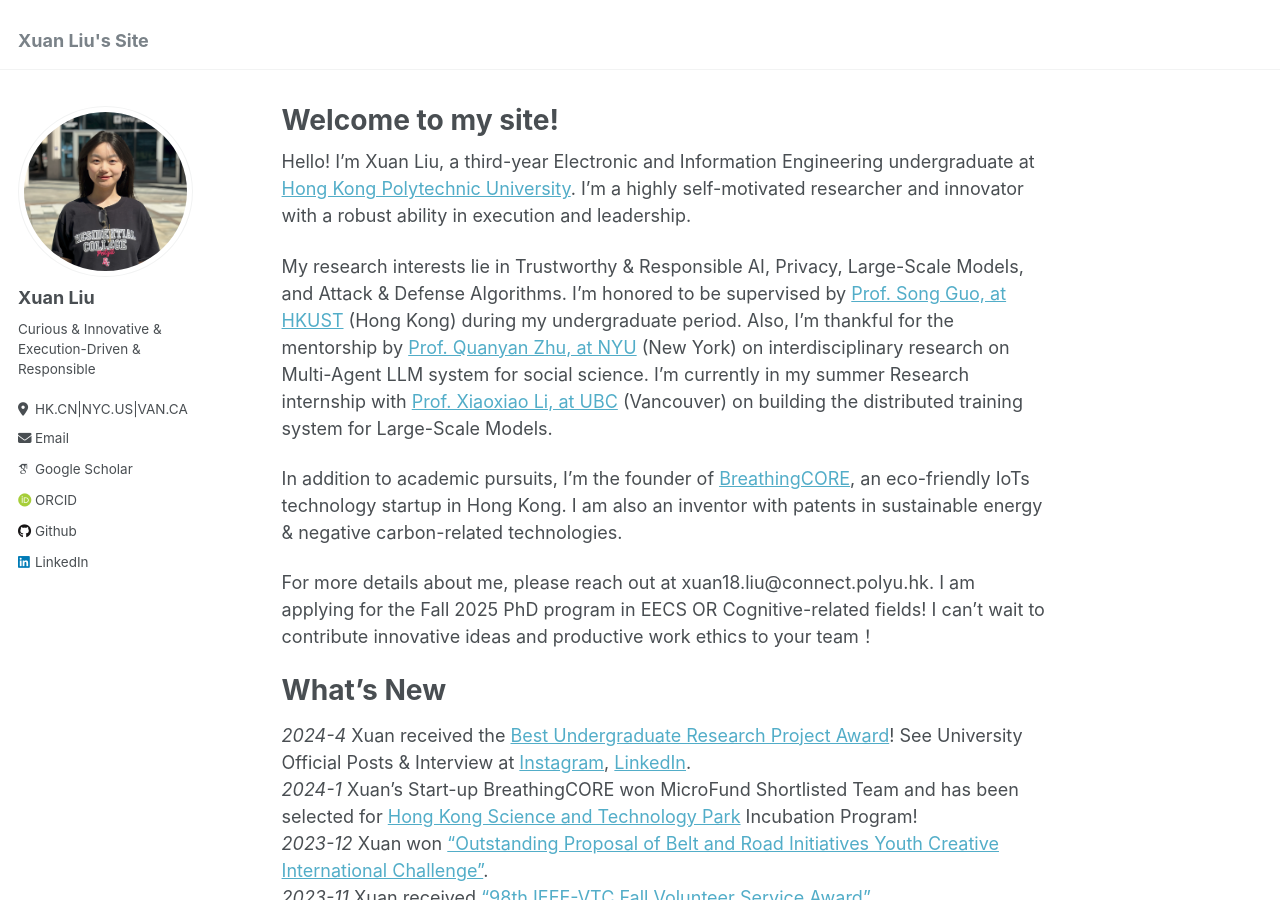
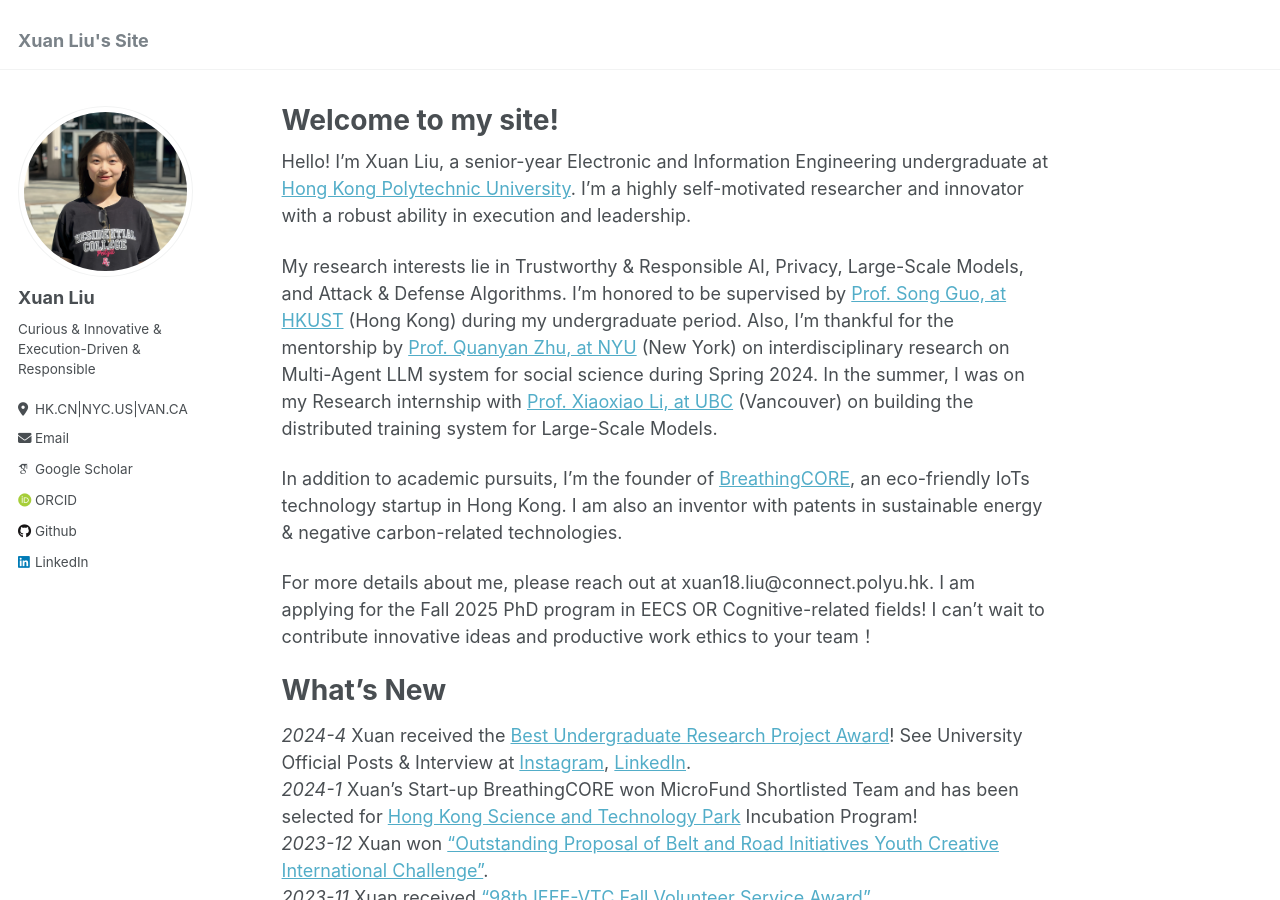
Before and after one commit to XuanL17/XuanL17.github.io, a Jekyll site: the page built from _pages/about.md, in a window 1280 px wide and 900 px high. Built offline with Jekyll 4.4.1, drawn with Linux system fonts in a browser that asks for light colours; some web fonts are replaced.

Commit message:
Update about.md

```diff
--- a/_pages/about.md
+++ b/_pages/about.md
@@ -7,9 +7,9 @@ redirect_from:
   - /about.html
 ---
 
-Hello! I'm Xuan Liu, a third-year Electronic and Information Engineering undergraduate at [Hong Kong Polytechnic University](https://www.polyu.edu.hk/eee/). I'm a highly self-motivated researcher and innovator with a robust ability in execution and leadership.
+Hello! I'm Xuan Liu, a senior-year Electronic and Information Engineering undergraduate at [Hong Kong Polytechnic University](https://www.polyu.edu.hk/eee/). I'm a highly self-motivated researcher and innovator with a robust ability in execution and leadership.
 
-My research interests lie in Trustworthy & Responsible AI, Privacy, Large-Scale Models, and Attack & Defense Algorithms. I'm honored to be supervised by [Prof. Song Guo, at HKUST](https://cse.hkust.edu.hk/~songguo/) (Hong Kong) during my undergraduate period. Also, I'm thankful for the mentorship by [Prof. Quanyan Zhu, at NYU](https://engineering.nyu.edu/faculty/quanyan-zhu) (New York) on interdisciplinary research on Multi-Agent LLM system for social science. I'm currently in my summer Research internship with [Prof. Xiaoxiao Li, at UBC](https://ece.ubc.ca/xiaoxiao-li/) (Vancouver) on building the distributed training system for Large-Scale Models.
+My research interests lie in Trustworthy & Responsible AI, Privacy, Large-Scale Models, and Attack & Defense Algorithms. I'm honored to be supervised by [Prof. Song Guo, at HKUST](https://cse.hkust.edu.hk/~songguo/) (Hong Kong) during my undergraduate period. Also, I'm thankful for the mentorship by [Prof. Quanyan Zhu, at NYU](https://engineering.nyu.edu/faculty/quanyan-zhu) (New York) on interdisciplinary research on Multi-Agent LLM system for social science during Spring 2024. In the summer, I was on my Research internship with [Prof. Xiaoxiao Li, at UBC](https://ece.ubc.ca/xiaoxiao-li/) (Vancouver) on building the distributed training system for Large-Scale Models.
 
 In addition to academic pursuits, I'm the founder of [BreathingCORE](https://breathingcore.com/), an eco-friendly IoTs technology startup in Hong Kong. I am also an inventor with patents in sustainable energy & negative carbon-related technologies.
 
```
